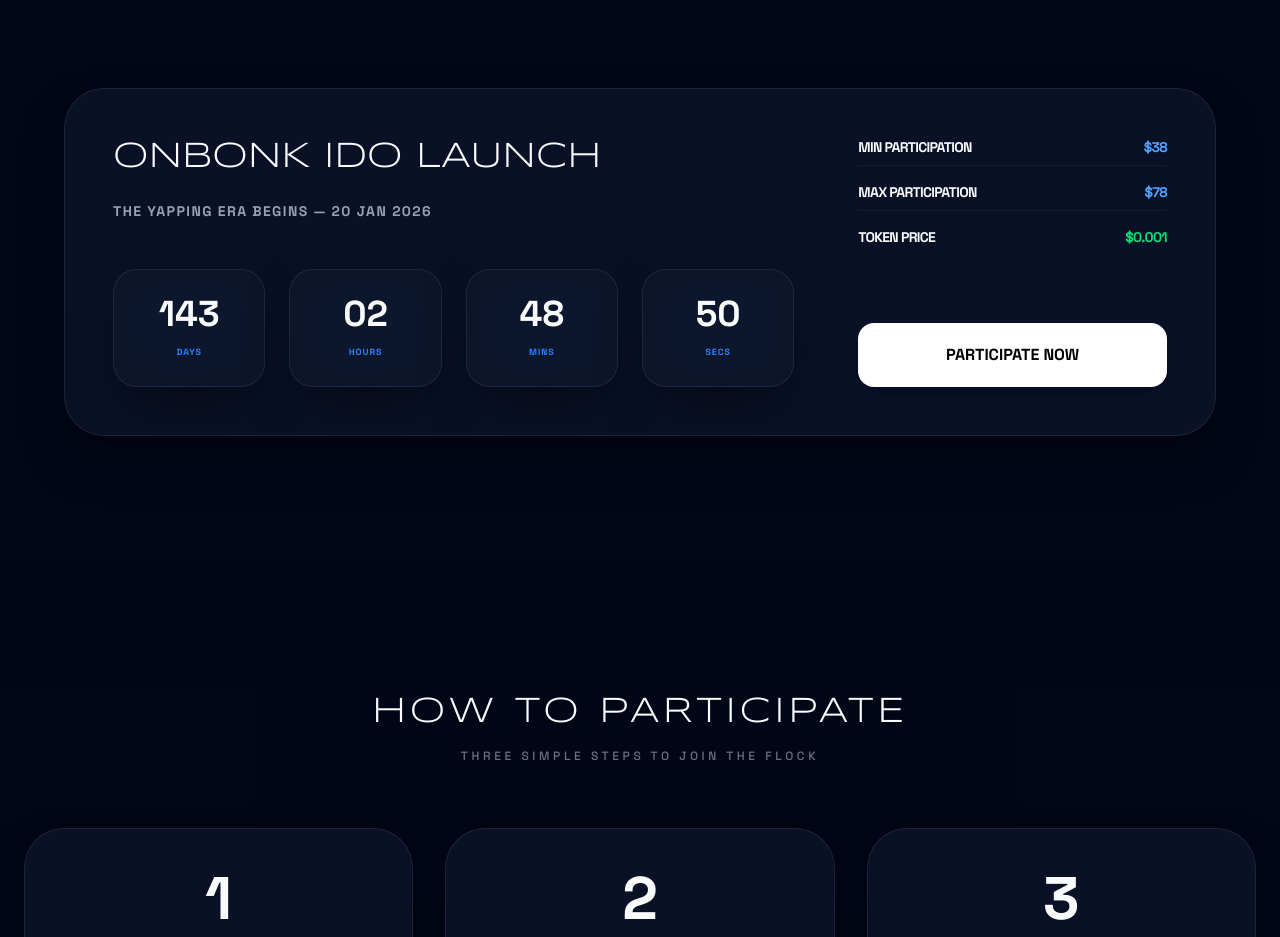
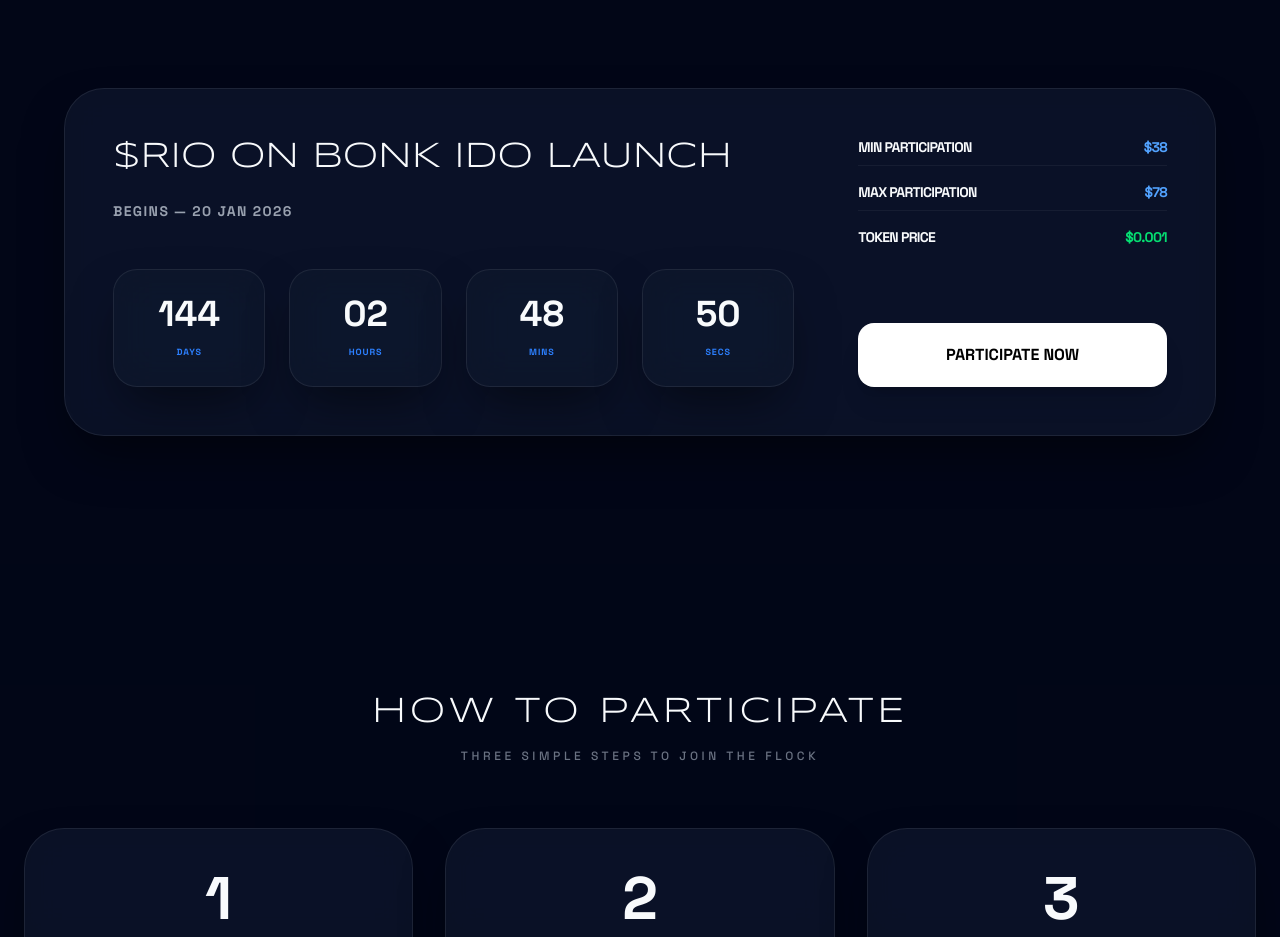
Before and after one commit to profstrategy/rio, a Next.js app: page / in a window 1280 px wide. Shown: the part 840-1777 px from the top of the page. Built offline with nearby package versions, Linux system fonts and the light colour scheme; no server answers.

Commit message:
update: added countdown and editted text

```diff
--- /dev/null
+++ b/_prisma.config.ts
@@ -0,0 +1,16 @@
+
+// This file was generated by Prisma and assumes you have installed the following:
+// npm install --save-dev prisma dotenv
+import "dotenv/config";
+import { defineConfig, env } from "prisma/config";
+
+export default defineConfig({
+  schema: "prisma/schema.prisma",
+  migrations: {
+    path: "prisma/migrations",
+  },
+  engine: "classic",
+  datasource: {
+    url: env("DATABASE_URL"),
+  },
+});
--- a/components/Frontend Components/Ido.tsx
+++ b/components/Frontend Components/Ido.tsx
@@ -1,9 +1,10 @@
-import { useState, useEffect} from 'react'
+import { useState, useEffect } from 'react'
 import AOS from 'aos';
 import 'aos/dist/aos.css';
 
 const Ido = () => {
   const [idoModalOpen, setIdoModalOpen] = useState(false);
+  const [isLive, setIsLive] = useState(false);
   const [countdown, setCountdown] = useState({
     DAYS: '00',
     HOURS: '00',
@@ -16,13 +17,19 @@
     AOS.init({ duration: 1200, once: true });
 
     // Initialize Countdown
-          const target = new Date("Jan 20, 2026 00:00:00").getTime();
+    const target = new Date("Jan 21, 2026 00:00:00").getTime();
 
     const interval = setInterval(() => {
       const now = new Date().getTime();
       const d = target - now;
 
-            if (d > 0) {
+      if (d <= 0) {
+        // Time is up!
+        setIsLive(true);
+        setCountdown({ DAYS: '00', HOURS: '00', MINS: '00', SECS: '00' });
+        clearInterval(interval);
+      } else {
+        // Keep counting down
         setCountdown({
           DAYS: String(Math.floor(d / (1000 * 60 * 60 * 24))).padStart(2, '0'),
           HOURS: String(Math.floor((d % (1000 * 60 * 60 * 24)) / (1000 * 60 * 60))).padStart(2, '0'),
@@ -42,8 +49,20 @@
         <div className="max-w-6xl mx-auto glass-premium rounded-[40px] p-12 border-t border-white/10" data-aos="fade-up">
           <div className="grid lg:grid-cols-3 gap-16">
             <div className="lg:col-span-2">
-              <h2 className="font-sync text-4xl mb-6">ONBONK IDO LAUNCH</h2>
-              <p className="text-gray-400 mb-12 uppercase tracking-widest text-sm font-bold">The Yapping Era Begins — 20 Jan 2026</p>
+              <h2 className="font-sync text-4xl mb-6">$RIO ON BONK IDO LAUNCH</h2>
+
+              {isLive ? (
+                <div className="inline-block px-4 py-2 mb-12 rounded-full bg-green-500/20 border border-green-500 animate-pulse">
+                   <p className="text-green-400 uppercase tracking-widest text-sm font-bold flex items-center gap-2">
+                      <span className="w-2 h-2 bg-green-400 rounded-full"></span>
+                      IDO Officially Started
+                   </p>
+                </div>
+              ) : (
+                <p className="text-gray-400 mb-12 uppercase tracking-widest text-sm font-bold">
+                  Begins — 20 Jan 2026
+                </p>
+              )}
 
               <div className="grid grid-cols-2 md:grid-cols-4 gap-6">
                 {Object.entries(countdown).map(([label, val]) => (
@@ -60,11 +79,17 @@
                 <div className="flex justify-between border-b border-white/5 pb-2"><span>Max Participation</span> <span className="text-blue-400">$78</span></div>
                 <div className="flex justify-between"><span>Token Price</span> <span className="text-green-400">$0.001</span></div>
               </div>
+
               <button
                 onClick={() => setIdoModalOpen(true)}
-                className="w-full py-5 bg-white text-black rounded-2xl font-bold mt-10 hover:bg-blue-400 hover:text-white transition-all shadow-xl"
+
+                className={`w-full py-5 rounded-2xl font-bold mt-10 transition-all shadow-xl ${
+                    isLive
+                    ? "bg-green-500 text-black hover:bg-green-400 hover:scale-105"
+                    : "bg-white text-black hover:bg-blue-400 hover:text-white"
+                }`}
               >
-                PARTICIPATE NOW
+                {isLive ? "BUY TOKENS NOW" : "PARTICIPATE NOW"}
               </button>
             </div>
           </div>
@@ -75,14 +100,29 @@
       {/* --- MODAL --- */}
       {idoModalOpen && (
         <div className="fixed inset-0 z-[200] flex items-center justify-center px-4">
-          {/* Backdrop */}
           <div
             className="absolute inset-0 bg-black/80 backdrop-blur-sm transition-opacity duration-300"
             onClick={() => setIdoModalOpen(false)}
           ></div>
 
-          {/* Modal Content */}
           <div className="relative glass-premium p-8 md:p-12 rounded-[40px] max-w-md w-full text-center border border-blue-500/30 shadow-[0_0_100px_rgba(0,210,255,0.2)] animate-float">
+
+            {/* Conditional Modal Content */}
+            {isLive ? (
+                 <>
+                    <div className="w-20 h-20 bg-green-500/10 rounded-full flex items-center justify-center mx-auto mb-6 border border-green-400 text-green-400">
+                        <svg xmlns="http://www.w3.org/2000/svg" fill="none" viewBox="0 0 24 24" strokeWidth="1.5" stroke="currentColor" className="w-10 h-10">
+                            <path strokeLinecap="round" strokeLinejoin="round" d="M13.5 4.5L21 12m0 0l-7.5 7.5M21 12H3" />
+                        </svg>
+                    </div>
+                    <h3 className="font-sync text-2xl md:text-3xl font-bold mb-2 uppercase">Sale is Live!</h3>
+                    <p className="text-green-400 text-xs font-bold uppercase tracking-[0.2em] mb-6">Phase 1 Active</p>
+                    <p className="text-gray-400 leading-relaxed mb-8">
+                        The IDO is officially open. Please connect your Solana wallet to proceed with the transaction.
+                    </p>
+                 </>
+            ) : (
+                <>
                     <div className="w-20 h-20 bg-blue-500/10 rounded-full flex items-center justify-center mx-auto mb-6 border border-blue-400 text-blue-400">
                         <svg xmlns="http://www.w3.org/2000/svg" fill="none" viewBox="0 0 24 24" strokeWidth="1.5" stroke="currentColor" className="w-10 h-10">
                             <path strokeLinecap="round" strokeLinejoin="round" d="M15.59 14.37a6 6 0 01-5.84 7.38v-4.8m5.84-2.58a14.98 14.98 0 006.16-12.12A14.98 14.98 0 009.631 8.41m5.96 5.96a14.926 14.926 0 01-5.841 2.58m-.119-8.54a6 6 0 00-7.381 5.84h4.8m2.581-5.84a14.927 14.927 0 00-2.58 5.84m2.699 2.7c-.103.021-.207.041-.311.06a15.09 15.09 0 01-2.448-2.448 14.9 14.9 0 01.06-.312m-2.24 2.39a4.493 4.493 0 00-1.757 4.306 4.493 4.493 0 004.306-1.758M16.5 9a1.5 1.5 0 11-3 0 1.5 1.5 0 013 0z" />
@@ -93,11 +133,14 @@
                     <p className="text-gray-400 leading-relaxed mb-8">
                         The portal is currently fueling up. Wallet connections will go live immediately upon <strong>IDO Launch (Jan 20)</strong>.
                     </p>
+                </>
+            )}
+
             <button
               onClick={() => setIdoModalOpen(false)}
               className="w-full py-4 bg-gradient-to-r from-blue-600 to-green-400 rounded-xl font-bold text-black uppercase tracking-widest hover:scale-105 transition-transform btn-glow"
             >
-              Roger That
+              {isLive ? "Connect Wallet" : "Roger That"}
             </button>
           </div>
         </div>
```
Lines whose indentation alone changed are shown as unchanged.
